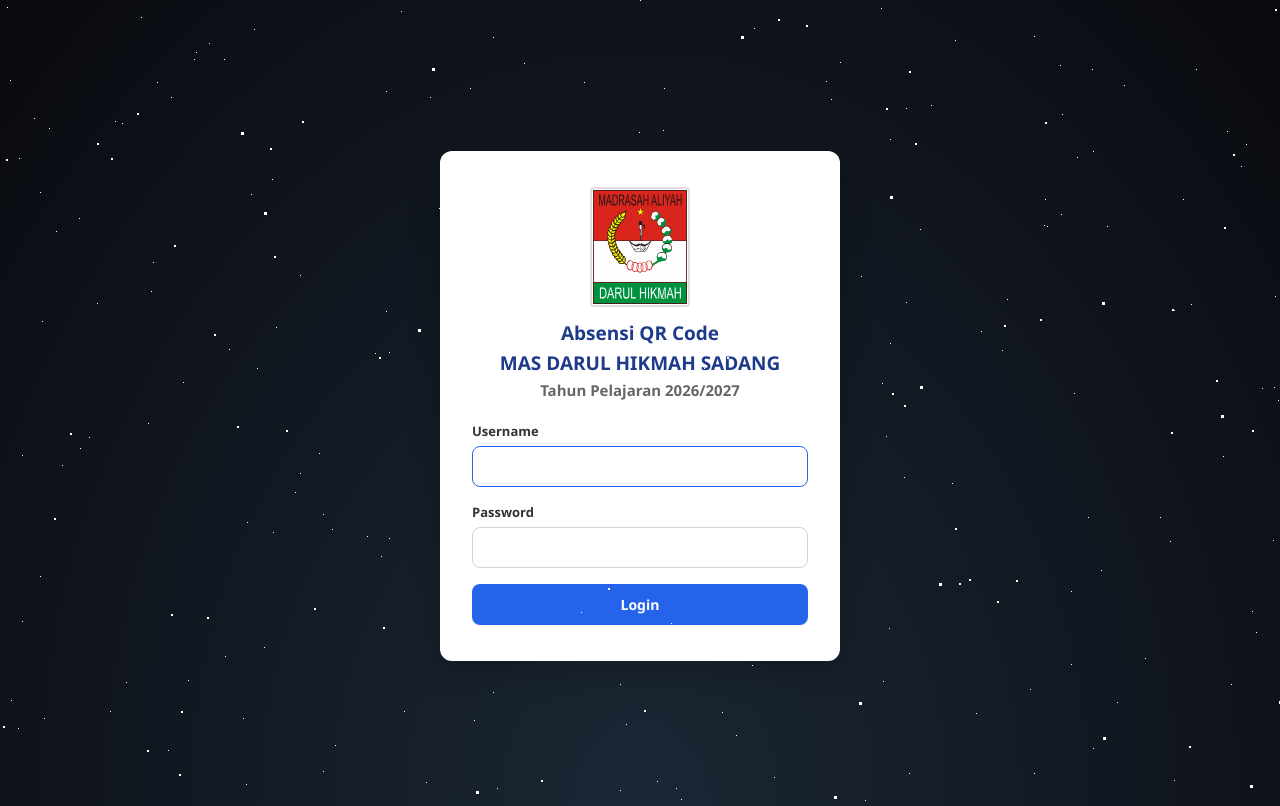
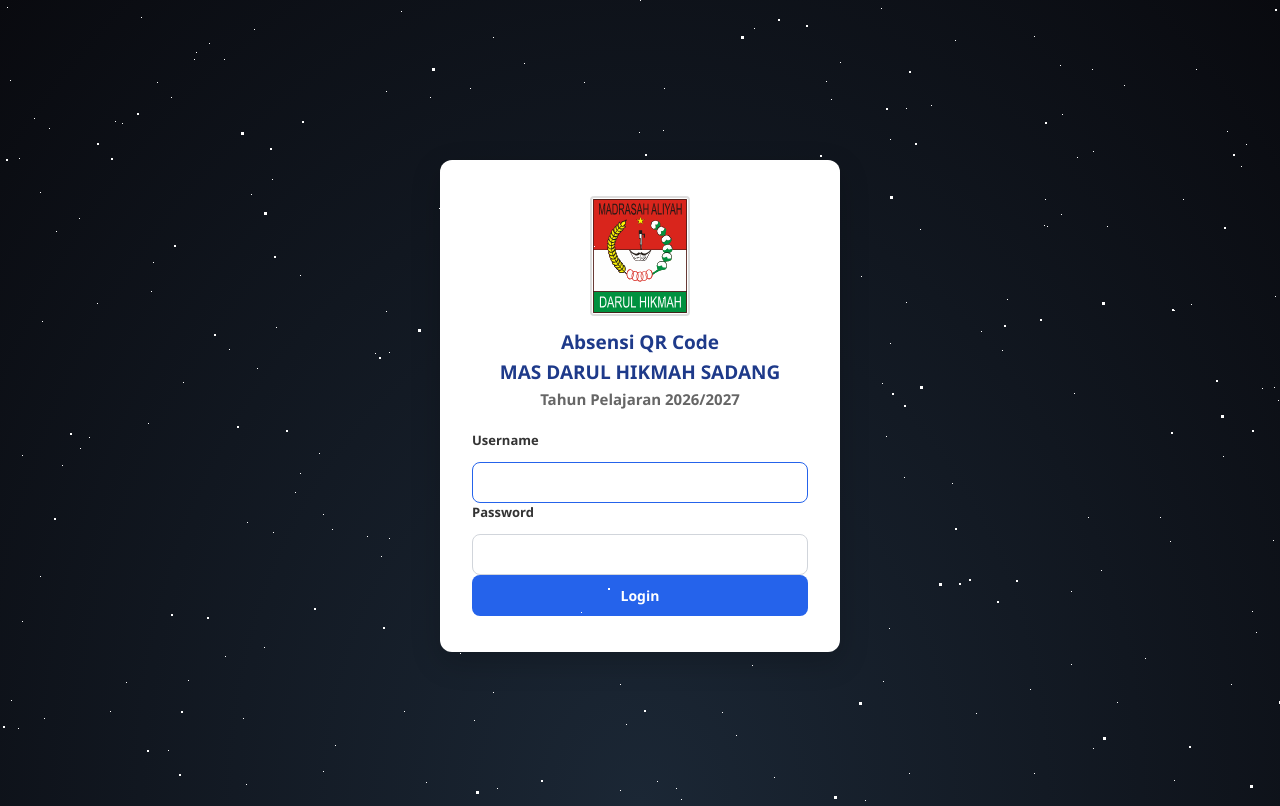
Before and after one commit to reckyZD/AbsenQRCode, a PHP site: page /index.php in a window 1280 px wide. Run offline with PHP 8.4, Linux system fonts and the light colour scheme.

Commit message:
Refactor form-group styles in style.css
Updated form-group styles to adjust margin and label spacing.

```diff
--- a/assets/css/style.css
+++ b/assets/css/style.css
@@ -2095,7 +2095,6 @@ img { max-width: 100%; }
 }
 #title span {
   background: -webkit-linear-gradient(white, #38495a);
-  -webkit-background-clip: text;
   -webkit-text-fill-color: transparent;
 }
 
@@ -2132,8 +2131,8 @@ img { max-width: 100%; }
 .login-box h1,h3 { font-size: 19px; margin-bottom: 4px; color: #1e3a8a; line-height: 1.35; }
 .login-box p.sub { color: #666; font-size: 15px; font-weight: bold; text-align: center; margin-bottom: 22px; }
 .login-box form { text-align: justify; }
-.form-group { margin-bottom: 16px; }
-.form-group label { display: block; font-size: 13px; margin-bottom: 6px; font-weight: 600; color: #333; }
+.form-group { margin-bottom: 0px; }
+.form-group label { display: block; font-size: 13px; margin-bottom: 13px; font-weight: 600; color: #333; }
 .form-group input, .form-group select {
     width: 100%; padding: 10px 12px; border: 1px solid #d1d5db; border-radius: 8px; font-size: 14px;
 }
```
